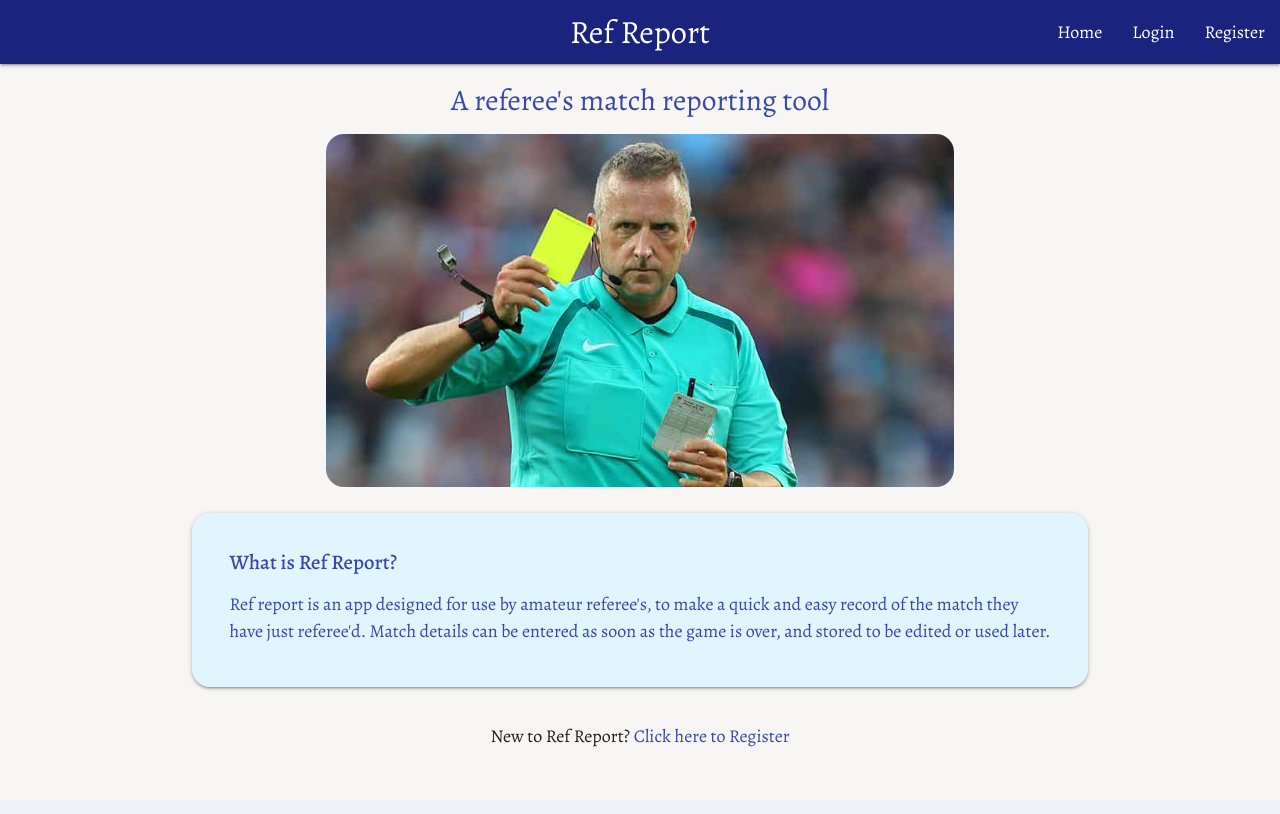
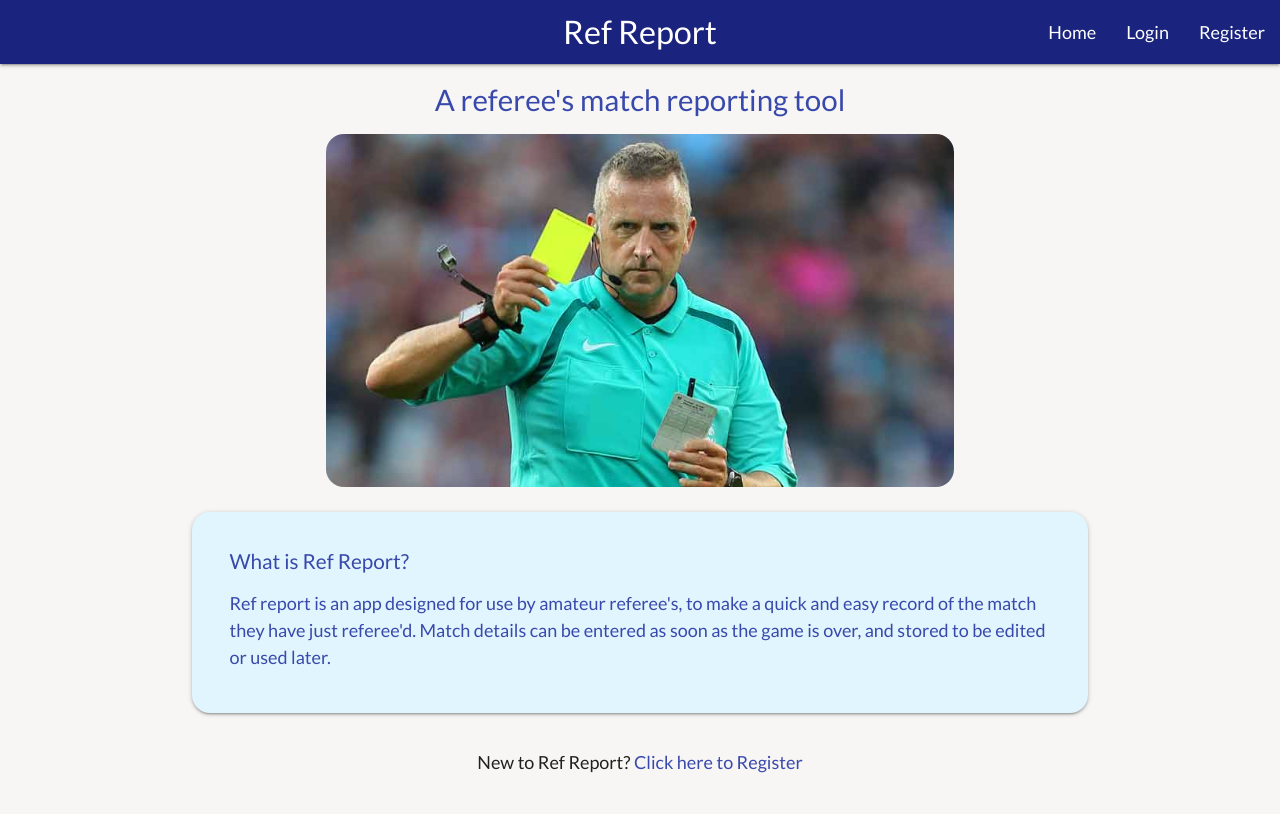
Before and after one commit to adamparker75/Ref_Report, a Flask app: page / in a window 1280 px wide. Before the commit the page ends 747 px from the top, so only its background shows below. Run offline with Flask 2, Linux system fonts and the light colour scheme; some libraries are stand-ins or nearby versions.

Commit message:
Changed font to Lato

```diff
--- a/static/css/style.css
+++ b/static/css/style.css
@@ -1,4 +1,4 @@
-@import url('https://fonts.googleapis.com/css2?family=Alegreya:ital,wght@0,400;0,500;0,700;0,800;1,400;1,500;1,700;1,800&display=swap');
+@import url('https://fonts.googleapis.com/css2?family=Lato:ital,wght@0,400;0,700;0,900;1,100;1,400;1,700;1,900&display=swap');
 
 body {
     background-color: #F7F6F5;
@@ -6,7 +6,7 @@ body {
 
 /* Sets the root element font size */
  html {
-     font-family: "Alegreya", sans-serif;
+     font-family: "Lato", sans-serif;
      font-size: 18px;
  }
 
```
